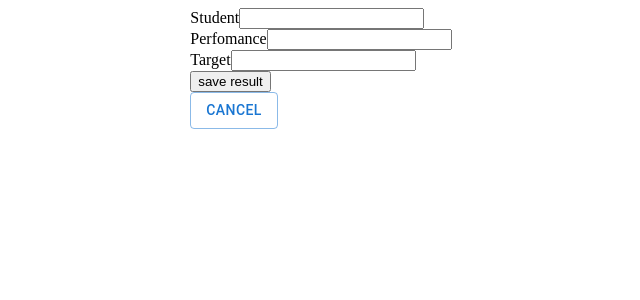
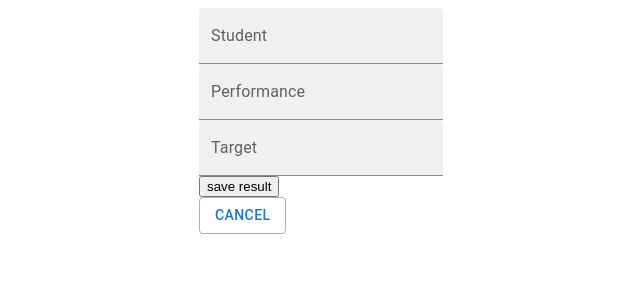
Before and after one commit to Muthiira/PhaseII-project, a React (Create React App) app: page / in a window 1280 px wide. Both pictures are taken after a click on the button "ADDPERFORMANCE". Shown: the top 300 px of the page, without its empty margins (319-959 px from the left). Built offline with nearby package versions, Linux system fonts and the light colour scheme; data requests are answered from the project's data file.

Commit message:
styling button

```diff
--- a/db.json
+++ b/db.json
@@ -47,6 +47,12 @@
       "Performance": "85",
       "Target": "90",
       "id": 11
+    },
+    {
+      "Student": "Mike",
+      "Performance": "85",
+      "Target": "90",
+      "id": 12
     }
   ]
 }
--- a/src/component/AddPerformance.js
+++ b/src/component/AddPerformance.js
@@ -44,41 +44,41 @@ export default function AddPerformance({ onSaved, defaultData }) {
 			});
 		}
 	}
-	// return <form  onSubmit={addResult}>
-	// 	<div>
-	// 		<TextField id="filled-basic" label="Student" variant="filled" type="text" name="Student" value={formData.Student} onChange={handleChange} />
-	// 		</div>
-	// 		<div>
-	// 		<TextField id="filled-basic" label="Performance" variant="filled" type="text" name="Performance" value={formData.Performance} onChange={handleChange} />
-	// 		</div>
-	// 		<div>
-	// 		<TextField id="filled-basic" label="Target" variant="filled" type="text" name="Target" value={formData.Target}  onChange={handleChange}/>
-	// 		</div>
-	// 		<div>
-	// 		<Button variant="outlined" disabled={saving}>{saving ? 'saving...' : 'save result'}</Button>
+	return <form  onSubmit={addResult}>
+		<div>
+			<TextField id="filled-basic" label="Student" variant="filled" type="text" name="Student" value={formData.Student} onChange={handleChange} />
+			</div>
+			<div>
+			<TextField id="filled-basic" label="Performance" variant="filled" type="text" name="Performance" value={formData.Performance} onChange={handleChange} />
+			</div>
+			<div>
+			<TextField id="filled-basic" label="Target" variant="filled" type="text" name="Target" value={formData.Target}  onChange={handleChange}/>
+			</div>
+			<div>
+			<button id="button" variant="outlined" disabled={saving}>{saving ? 'saving...' : 'save result'}</button>
 
-	// 	</div>
-	// 	</form>
+		</div>
+		</form>
 
 
 
 
-	return <form onSubmit={addResult}>
-		<div>
-			<label>Student</label>
-			<input type="text" name="Student" value={formData.Student}  onChange={handleChange}/>
+	// return <form onSubmit={addResult}>
+	// 	<div>
+	// 		<label>Student</label>
+	// 		<input type="text" name="Student" value={formData.Student}  onChange={handleChange}/>
 
-		</div>
-		<div>
-			<label>Perfomance</label>
-			<input type="text" name="Performance" value={formData.Performance}  onChange={handleChange}/>
-		</div>
-		<div>
-			<label>Target</label>
-			<input type="text" name="Target" value={formData.Target}  onChange={handleChange}/>
-		</div>
-		<div>
-			<button disabled={saving}>{saving ? 'saving...' : 'save result'}</button>
-		</div>
-	</form>
+	// 	</div>
+	// 	<div>
+	// 		<label>Perfomance</label>
+	// 		<input type="text" name="Performance" value={formData.Performance}  onChange={handleChange}/>
+	// 	</div>
+	// 	<div>
+	// 		<label>Target</label>
+	// 		<input type="text" name="Target" value={formData.Target}  onChange={handleChange}/>
+	// 	</div>
+	// 	<div>
+	// 		<button disabled={saving}>{saving ? 'saving...' : 'save result'}</button>
+	// 	</div>
+	// </form>
 }
--- a/src/component/crud.js
+++ b/src/component/crud.js
@@ -28,6 +28,7 @@ export function patch(result){
 	}).then((resp) => resp.json())
 }
 
+// deleting data
 export function Delete(id){
 	return fetch(`${api}/${id}` ,{
 		method : "DELETE",
```
